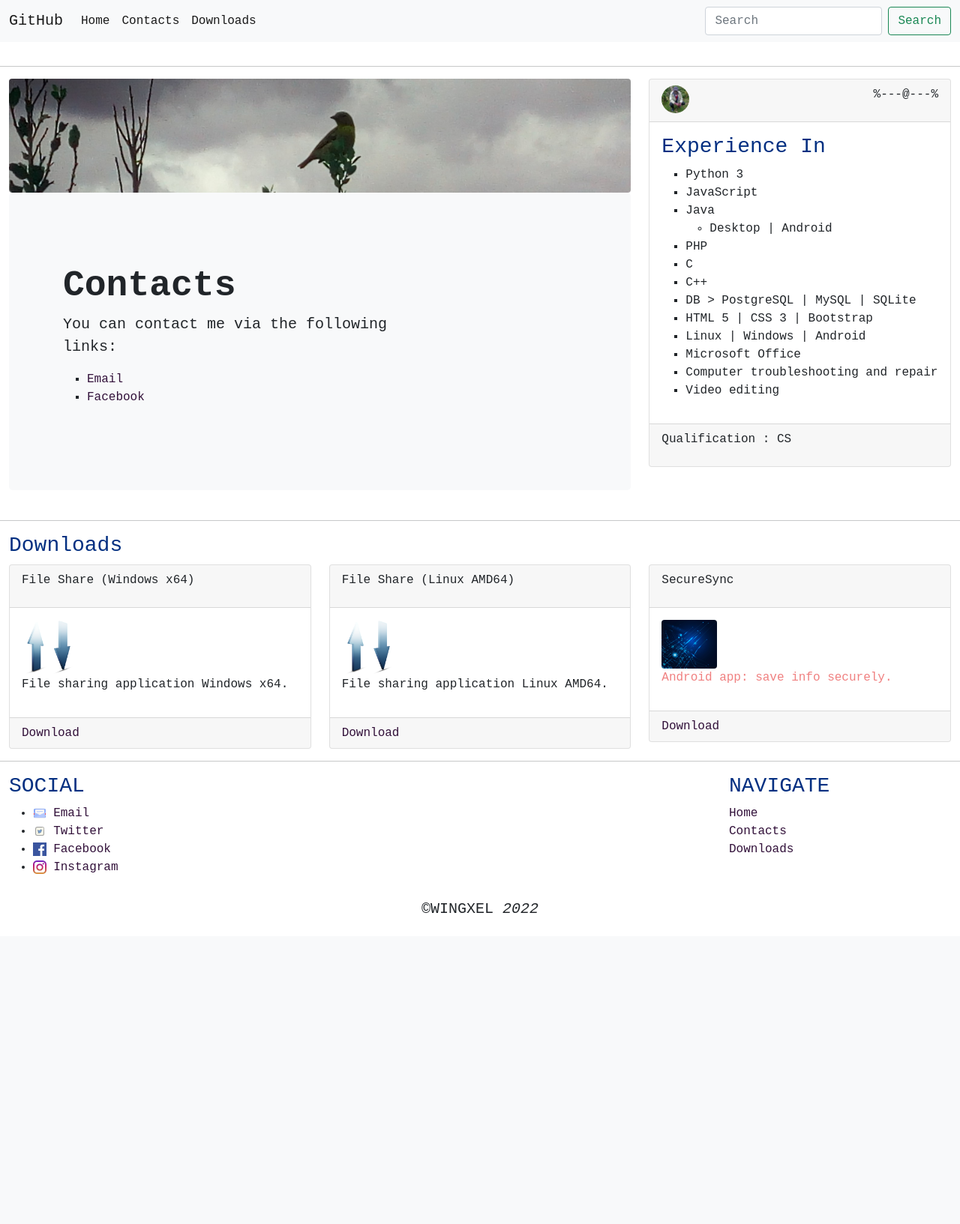
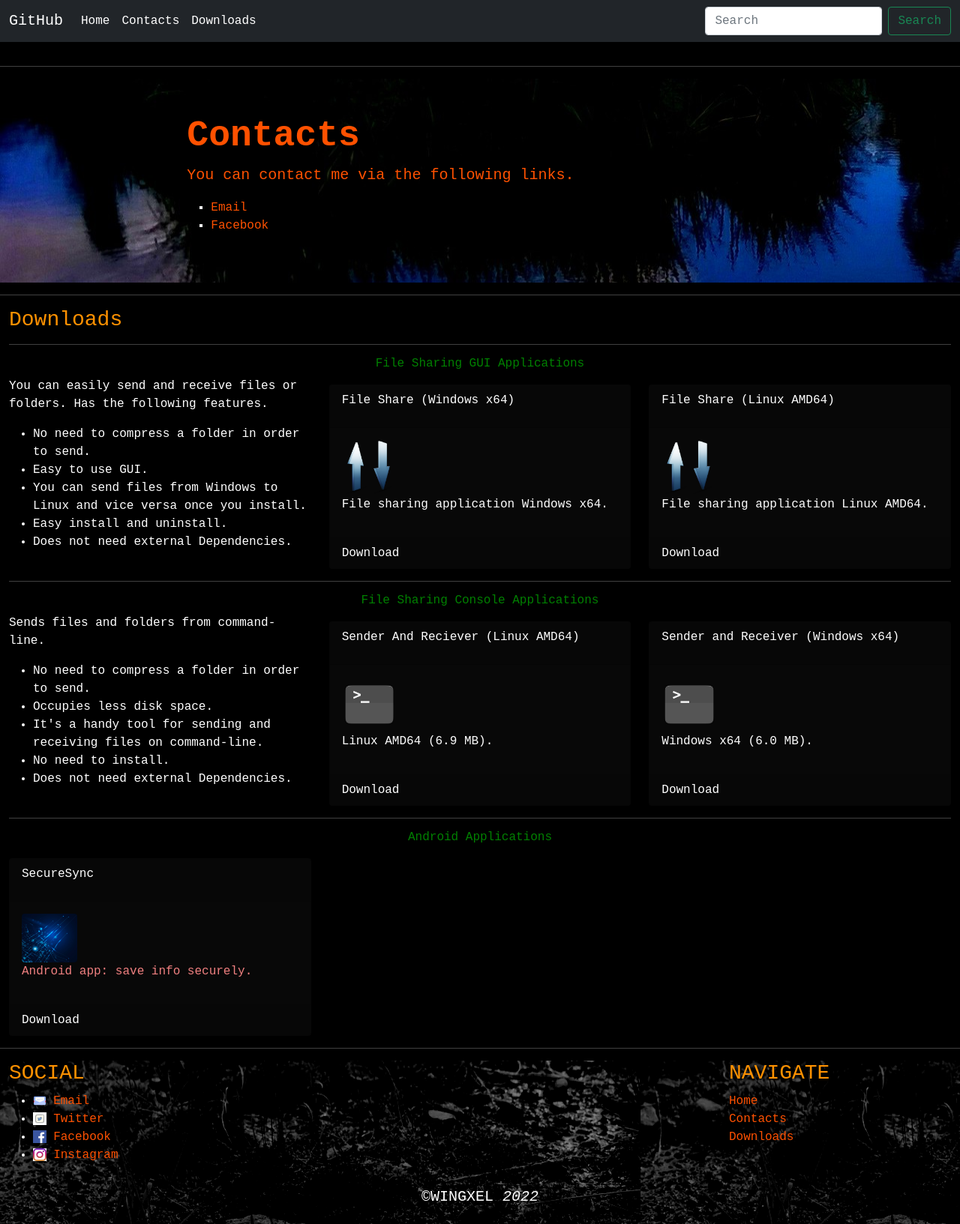
Before and after one commit to wingxel/website, a PHP site: page / in a window 1280 px wide. Shown: the whole page at 75% size. Before the commit the page ends 1218 px from the top, so only its background shows below. Run offline with PHP 8.4, Linux system fonts and the light colour scheme.

Commit message:
rmw-wng-2.1.2-upt

```diff
--- a/index.html
+++ b/index.html
@@ -1,5 +1,6 @@
 <!DOCTYPE html>
 <html lang="en">
+
 <head>
     <meta charset="UTF-8">
     <meta http-equiv="X-UA-Compatible" content="IE=edge">
@@ -19,7 +20,7 @@
 
 <body>
     <main id="min_cnt">
-        <nav class="navbar navbar-expand-md navbar-light fixed-top bg-light">
+        <nav class="navbar navbar-expand-md navbar-dark fixed-top bg-dark">
             <div class="container-fluid">
                 <a class="navbar-brand" href="https://github.com/wingxel">GitHub</a>
                 <button class="navbar-toggler" type="button" data-bs-toggle="collapse" data-bs-target="#navbarCollapse"
@@ -48,81 +49,42 @@
         </nav>
         <p id="home"></p>
         <hr>
-        <div class="container-fluid">
+        <div class="container-fluid" style="background-image: url(img/two.jpg);">
             <div class="row">
-                <div class="col-sm-8">
-                    <img class="rounded" src="img/io.jpg" alt="Sample" width="100%">
-                    <div class="p-5 mb-4 bg-light rounded-3">
+                <div class="col-sm-8 mx-auto">
                     <div class="container-fluid py-5">
-                            <h1 class="display-5 fw-bold" id="contacts">Contacts</h1>
-                            <p class="col-md-8 fs-5">You can contact me via the following links:</p>
+                        <h1 class="display-5 fw-bold" id="contacts" style="color: rgb(255, 81, 0);">Contacts</h1>
+                        <p class="col-md-8 fs-5" style="color: rgb(255, 81, 0);">You can contact me via the following
+                            links.</p>
                         <ul id="Cont">
                             <li id="Mail">
-                                    <!--<img src="img/mail-app.png" alt="inst" width="3%">-->
                                 <a href="mailto:wingxel@gmail.com">Email</a>
                             </li>
                             <li id="Fb">
-                                    <!--<img src="img/facebook.png" alt="fcb" width="3%">-->
                                 <a href=" https://facebook.com/wingxelZ">Facebook</a>
                             </li>
                         </ul>
                     </div>
                 </div>
             </div>
-                <div class="col-sm-4">
-                    <div class="card" id="profile">
-                        <div class="card-header">
-                            <p style="float: right;">%---@---%</p>
-                            <img class="rounded-circle" src="img/res.jpg" alt="wingxel" width="10%">
-                        </div>
-                        <div class="card-body">
-                            <h3>Experience In</h3>
-                            <ul id="Exprnc">
-                                <li>Python 3</li>
-                                <li>JavaScript</li>
-                                <li>Java
-                                    <ul>
-                                        <li>Desktop | Android</li>
-                                    </ul>
-                                </li>
-                                <li>PHP</li>
-                                <li>C</li>
-                                <li>C++</li>
-                                <li>DB &gt; PostgreSQL | MySQL | SQLite</li>
-                                <li>HTML 5 | CSS 3 | Bootstrap</li>
-                                <li>Linux | Windows | Android</li>
-                                <li>Microsoft Office</li>
-                                <li>Computer troubleshooting and repair</li>
-                                <li>Video editing</li>
-                            </ul>
-                        </div>
-                        <div class="card-footer">
-                            <p id="qf">Qualification : CS</p>
-                        </div>
-                    </div>
-                </div>
-            </div>
         </div>
         <hr>
         <div class="container-fluid" id="downloads">
+            <h3>Downloads</h3>
+            <hr>
+            <h6>File Sharing GUI Applications</h6>
             <div class="row">
-                <h3>Downloads</h3>
-                <!--<div class="col-sm-4">
-                    <div class="card">
-                        <div class="card-header">
-                            <p>Image Viewer</p>
+                <div class="col-sm-4">
+                    <p>You can easily send and receive files or folders. Has the
+                        following features.</p>
+                    <ul>
+                        <li>No need to compress a folder in order to send.</li>
+                        <li>Easy to use GUI.</li>
+                        <li>You can send files from Windows to Linux and vice versa once you install.</li>
+                        <li>Easy install and uninstall.</li>
+                        <li>Does not need external Dependencies.</li>
+                    </ul>
                 </div>
-                        <div class="card-body">
-                            <img src="img/eidviewer_94042.png" alt="Image Viewer" width="20%">
-                            <p>
-                                Cross platform image viewer desktop application
-                            </p>
-                        </div>
-                        <div class="card-footer">
-                            <a href="https://" class="d_load">Download</a>
-                        </div>
-                    </div>
-                </div>-->
                 <div class="col-sm-4">
                     <div class="card" id="app1">
                         <div class="card-header">
@@ -135,7 +97,8 @@
                             </p>
                         </div>
                         <div class="card-footer" id="Windows_app_1">
-                            <a href="https://drive.google.com/file/d/1a_sjw5QFWzncVrm57NFkcpAUaQSAoPzL/view?usp=sharing" class="d_loadA">Download</a>
+                            <a href="https://drive.google.com/file/d/1a_sjw5QFWzncVrm57NFkcpAUaQSAoPzL/view?usp=sharing"
+                                class="d_loadA">Download</a>
                         </div>
                     </div>
                 </div>
@@ -151,10 +114,61 @@
                             </p>
                         </div>
                         <div class="card-footer" id="Linux_app_1">
-                            <a href="https://drive.google.com/file/d/1ioHRLYEj4AOopgy0GrAXSw-qK2RTi02q/view?usp=sharing" class="d_loadA">Download</a>
+                            <a href="https://drive.google.com/file/d/1ioHRLYEj4AOopgy0GrAXSw-qK2RTi02q/view?usp=sharing"
+                                class="d_loadA">Download</a>
                         </div>
                     </div>
                 </div>
+            </div>
+            <hr>
+            <h6>File Sharing Console Applications</h6>
+            <div class="row">
+                <div class="col-sm-4">
+                    <p>Sends files and folders from command-line.</p>
+                    <ul>
+                        <li>No need to compress a folder in order to send.</li>
+                        <li>Occupies less disk space.</li>
+                        <li>It's a handy tool for sending and receiving files on command-line.</li>
+                        <li>No need to install.</li>
+                        <li>Does not need external Dependencies.</li>
+                    </ul>
+                </div>
+                <div class="col-sm-4">
+                    <div class="card" id="app4">
+                        <div class="card-header">
+                            <p>Sender And Reciever (Linux AMD64)</p>
+                        </div>
+                        <div class="card-body">
+                            <img src="img/terminal.png" alt="FileShare Console Application" width="20%">
+                            <p>
+                                Linux AMD64 (6.9 MB).
+                            </p>
+                        </div>
+                        <div class="card-footer" id="Linux_app_2">
+                            <a href="https://" class="d_loadA">Download</a>
+                        </div>
+                    </div>
+                </div>
+                <div class="col-sm-4">
+                    <div class="card" id="app6">
+                        <div class="card-header">
+                            <p>Sender and Receiver (Windows x64)</p>
+                        </div>
+                        <div class="card-body">
+                            <img src="img/terminal.png" alt="FileShare Console Application" width="20%">
+                            <p>
+                                Windows x64 (6.0 MB).
+                            </p>
+                        </div>
+                        <div class="card-footer" id="Windows_app_2">
+                            <a href="https://" class="d_loadA">Download</a>
+                        </div>
+                    </div>
+                </div>
+            </div>
+            <hr>
+            <h6>Android Applications</h6>
+            <div class="row">
                 <div class="col-sm-4">
                     <div class="card" id="app3">
                         <div class="card-header">
@@ -167,7 +181,8 @@
                             </p>
                         </div>
                         <div class="card-footer" id="Android_app_1">
-                            <a href="https://drive.google.com/file/d/1oA_AyS8iABIlI-jnYKkaBcdV1YAEAD_t/view?usp=sharing" class="d_loadA">Download</a>
+                            <a href="https://drive.google.com/file/d/1oA_AyS8iABIlI-jnYKkaBcdV1YAEAD_t/view?usp=sharing"
+                                class="d_loadA">Download</a>
                         </div>
                     </div>
                 </div>
@@ -175,7 +190,7 @@
         </div>
         <hr>
 
-        <div class="navbar-expand-lg" id="dn">
+        <div class="navbar-expand-lg" id="dn" style="background-image: url(img/one.png);">
             <footer class="page-footer">
                 <div class="container-fluid text-md-left">
                     <div class="row">
--- a/res4/css/app.css
+++ b/res4/css/app.css
@@ -1,6 +1,11 @@
 body {
     min-height: 75rem;
     padding-top: 4.5rem;
+}
+
+h6 {
+    text-align: center;
+    color: green;
 }
 
 #min_cnt{
@@ -9,17 +14,29 @@ body {
 
 a{
     text-decoration: none;
-    color: rgb(50, 17, 58);
+    color: rgb(255, 81, 0);
+}
+
+.d_loadA {
+    text-decoration: none;
+    color: rgb(255, 255, 255);
+}
+
+#app1, #app2, #app3, #app4, #app5, #app6, #app7 {
+    background-color: rgb(8, 8, 8);
+    margin-top: 10px;
+    color: rgb(255, 255, 255);
 }
 
 h3{
-    color: rgb(2, 47, 129);
+    color: rgb(255, 145, 1);
 }
 
-#Android_app_1 :hover, #Linux_app_1 :hover, #Windows_app_1 :hover, #Mail :hover, #Fb :hover {
+#Android_app_1 :hover, #Linux_app_1 :hover, #Windows_app_1 :hover, #Mail :hover, #Fb :hover,
+#Linux_app_2 :hover, #Linux_app_3 :hover, #Windows_app_2 :hover, #Windows_app_3 :hover {
     background-color: rgb(8, 61, 8);
     padding: 10px;
-    color: rgb(255, 253, 253);
+    color: rgb(255, 255, 255);
     border-radius: 5px;
     box-shadow: 2px 2px 2px 2px grey;
 }
@@ -31,3 +48,8 @@ h3{
 #Exprnc {
     list-style-type:square;
 }
+
+body {
+    background-color: black;
+    color: rgb(255, 255, 255);
+}
```
Also changed, not shown: img/eidviewer_94042.png (deleted), img/io.jpg (deleted), img/one.png (added), img/res.jpg (deleted), img/terminal.png (added), img/three.jpg (added), img/two.jpg (added). Lines whose indentation alone changed are shown as unchanged.
